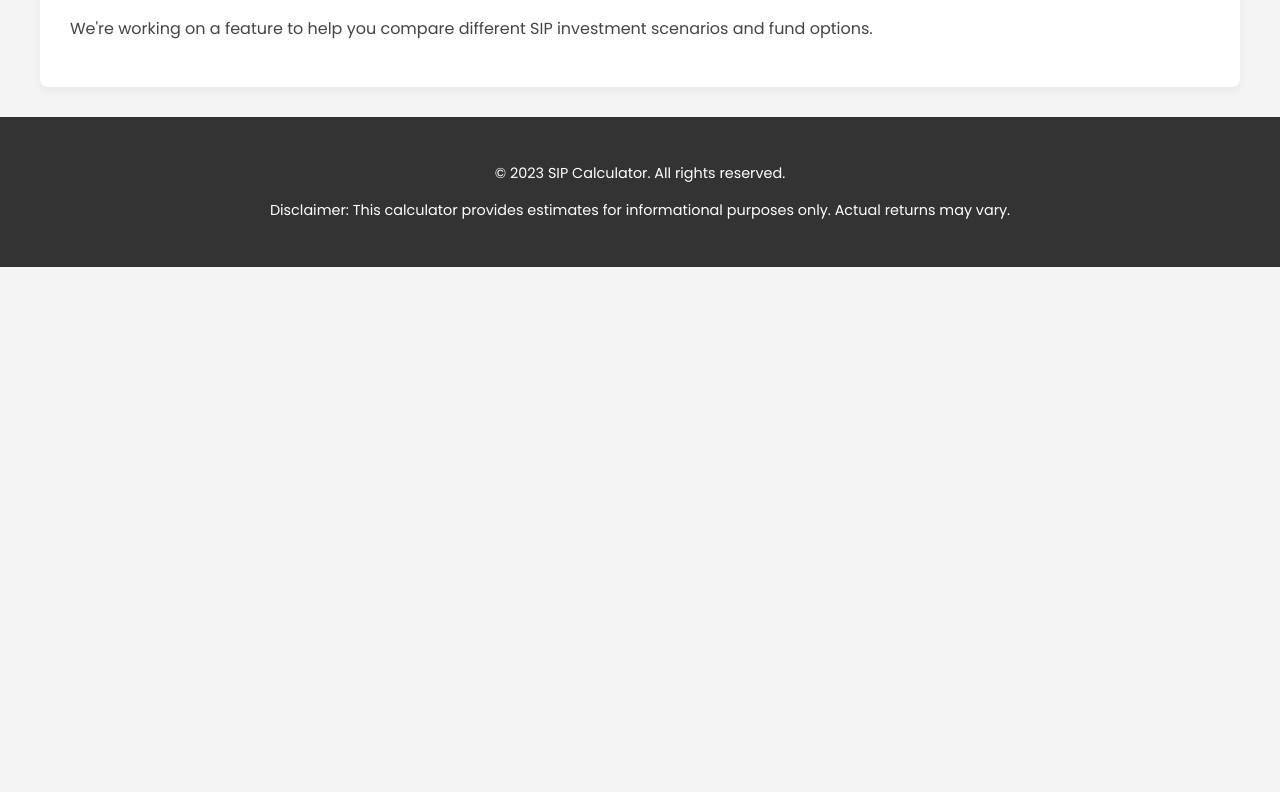
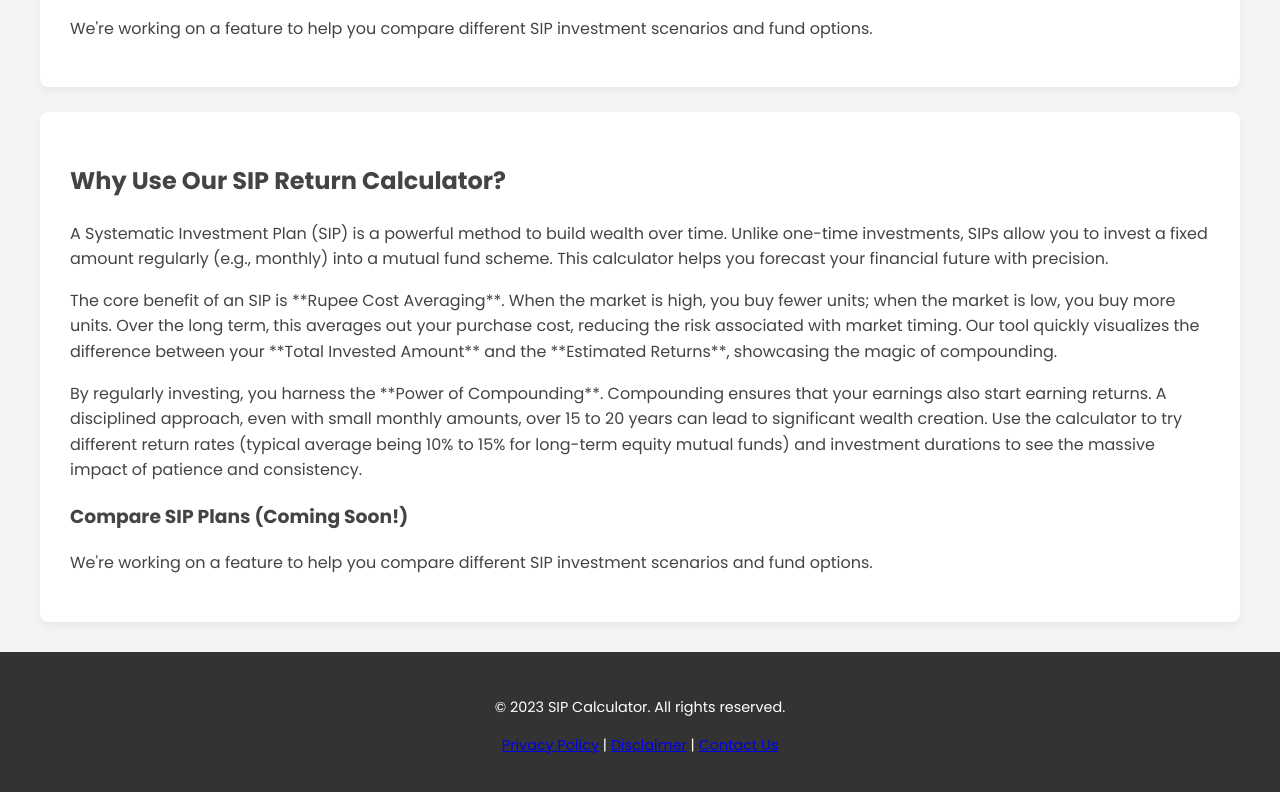
Before and after one commit to Juganusbz/sip-calculator-mutualfund, a plain HTML site: page index.html in a window 1280 px wide. Shown: the part 1756-2548 px from the top of the page. Before the commit the page ends 2023 px from the top, so only its background shows below. Drawn offline with nearby package versions, Linux system fonts and the light colour scheme.

Commit message:
Update index.html

```diff
--- a/index.html
+++ b/index.html
@@ -108,10 +108,36 @@
         </section>
     </main>
 
+   <main class="container">
+
+        <section class="extra-info">
+            <h2>Why Use Our SIP Return Calculator?</h2>
+
+            <p>A Systematic Investment Plan (SIP) is a powerful method to build wealth over time. Unlike one-time investments, SIPs allow you to invest a fixed amount regularly (e.g., monthly) into a mutual fund scheme. This calculator helps you forecast your financial future with precision.</p>
+
+            <p>The core benefit of an SIP is **Rupee Cost Averaging**. When the market is high, you buy fewer units; when the market is low, you buy more units. Over the long term, this averages out your purchase cost, reducing the risk associated with market timing. Our tool quickly visualizes the difference between your **Total Invested Amount** and the **Estimated Returns**, showcasing the magic of compounding.</p>
+
+            <p>By regularly investing, you harness the **Power of Compounding**. Compounding ensures that your earnings also start earning returns. A disciplined approach, even with small monthly amounts, over 15 to 20 years can lead to significant wealth creation. Use the calculator to try different return rates (typical average being 10% to 15% for long-term equity mutual funds) and investment durations to see the massive impact of patience and consistency.</p>
+
+            <div class="compare-plans">
+                <h3>Compare SIP Plans (Coming Soon!)</h3>
+                <p>We're working on a feature to help you compare different SIP investment scenarios and fund options.</p>
+            </div>
+        </section>
+    </main>
+
     <footer class="footer">
         <p>&copy; 2023 SIP Calculator. All rights reserved.</p>
-        <p>Disclaimer: This calculator provides estimates for informational purposes only. Actual returns may vary.</p>
+        <p>
+            <a href="privacy.html">Privacy Policy</a> |
+            <a href="disclaimer.html">Disclaimer</a> |
+            <a href="contact.html">Contact Us</a>
+        </p>
     </footer>
+
+    <script src="SIPCalculator.js"></script>
+</body>
+</html>
 
     <script src="SIPCalculator.js"></script>
 </body>
```
